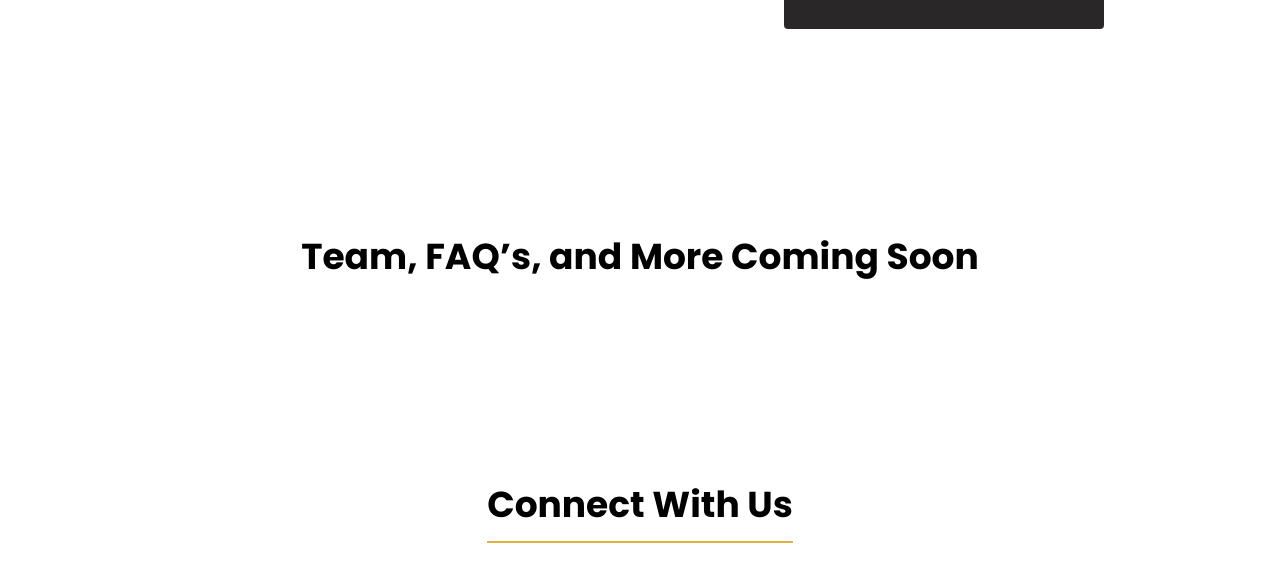
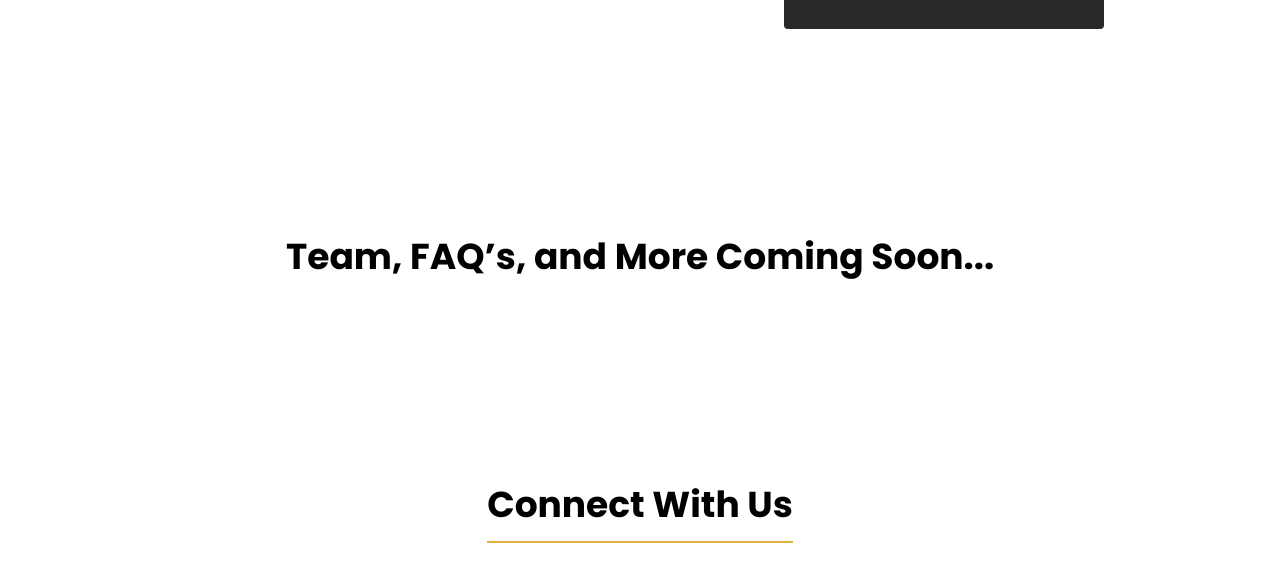
Before and after one commit to alexanderbaron/lifestyleDAO, a plain HTML site: page index.html in a window 1280 px wide. Shown: the part 1125-1694 px from the top of the page. Drawn offline with nearby package versions, Linux system fonts and the light colour scheme.

Commit message:
deployment lesson

```diff
--- a/index.html
+++ b/index.html
@@ -71,7 +71,7 @@
     </section>
     <section class="FAQ pt-20 pb-20 md:pt-32 md:pb-32">
       <p class="text-center text-3xl md:text-4xl font-bold pl-6 pr-6">
-        Team, FAQ’s, and More Coming Soon
+        Team, FAQ’s, and More Coming Soon...
       </p>
     </section>
     <section class="connect pt-20 pb-80 grid justify-center">
```
